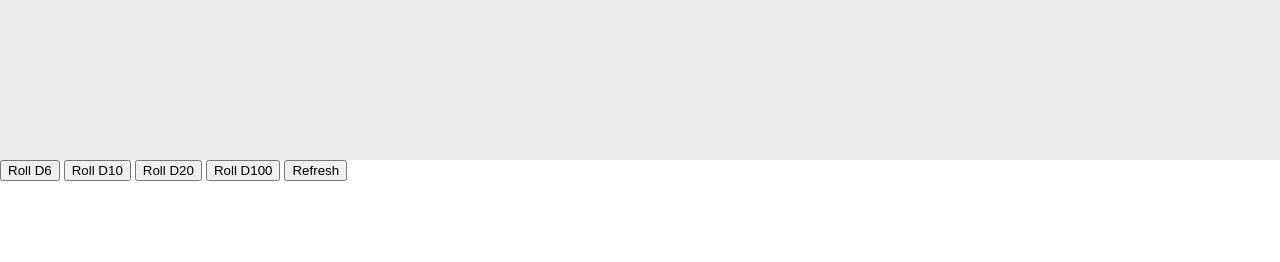
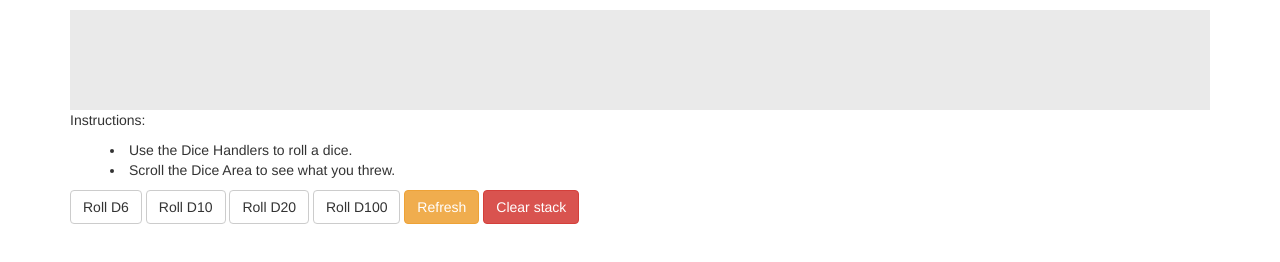
Before and after one commit to ditikos/tinydice, a website: page client/index.html in a window 1280 px wide. Drawn offline with nearby package versions, Linux system fonts and the light colour scheme; no server answers.

Commit message:
Updated files?

```diff
--- a/client/index.html
+++ b/client/index.html
@@ -3,11 +3,18 @@
     <head>
         <meta charset="utf-8"/>
         <title>TinyDice</title>
+        <meta name="viewport" content="width=device-width, initial-scale=1">
+        <link href="//maxcdn.bootstrapcdn.com/bootstrap/3.2.0/css/bootstrap.min.css" rel="stylesheet"/>
         <style>
         body {
             margin:0;
             padding:0;
+            margin-top: 1rem;
         }
+
+            ul {
+                list-style-position: inside;
+            }
 
         #history {
             position:relative;
@@ -20,6 +27,7 @@
         </style>
         <script src="/socket.io/socket.io.js"></script>
         <script src="http://code.jquery.com/jquery-1.11.1.js"></script>
+        <script src="//maxcdn.bootstrapcdn.com/bootstrap/3.2.0/js/bootstrap.min.js"></script>
         <script>
             //var socket = io.connect("http://tinydice-ditikos.rhcloud.com:8000");
             var socket = io();
@@ -32,6 +40,8 @@
                 var dicetype=$(this).data("dice");
                 if (dicetype == "status") {
                     socket.emit("status", {} );
+                } else if (dicetype == "clear") {
+                    socket.emit("clear",{});
                 } else {
                     socket.emit("diceroll",dicetype);
                 }
@@ -40,27 +50,36 @@
             socket.on("diceroll",function(msg) {
                 $message = "";
                 $.each(msg,function(i,v) {
-                    $message+="Roll:"+v.dicetype+" Result:"+v.result+"<br/>";
+                    $message+="["+v.time+"] Roll:"+v.dicetype+" Result:"+v.result+"<br/>";
                 });
                 $("#history").html($message);
             });
             socket.on("status", function(msg) {
                 $message = "";
                 $.each(msg,function(i,v) {
-                    $message+="Roll:"+v.dicetype+" Result:"+v.result+"<br/>";
+                    $message+="["+v.time+"] Roll:"+v.dicetype+" Result:"+v.result+"<br/>";
                 });
                 $("#history").html($message);
             });
         </script>
     </head>
     <body>
+        <div class="container">
         <div id="history"></div>
+        <p>Instructions:<br/>
+            <ul>
+            <li>Use the Dice Handlers to roll a dice.</li>
+            <li>Scroll the Dice Area to see what you threw.</li>
+            </ul>
+        </p>
         <form name="frmDice" id="frmDice">
-            <button type="button" data-dice="d6">Roll D6</button>
-            <button type="button" data-dice="d10">Roll D10</button>
-            <button type="button" data-dice="d20">Roll D20</button>
-            <button type="button" data-dice="d100">Roll D100</button>
-            <button type="button" data-dice="status">Refresh</button>
+            <button class="btn btn-default" type="button" data-dice="d6">Roll D6</button>
+            <button class="btn btn-default" type="button" data-dice="d10">Roll D10</button>
+            <button class="btn btn-default" type="button" data-dice="d20">Roll D20</button>
+            <button class="btn btn-default" type="button" data-dice="d100">Roll D100</button>
+            <button class="btn btn-warning" type="button" data-dice="status">Refresh</button>
+            <button class="btn btn-danger" type="button" data-dice="clear">Clear stack</button>
         </form>
+            </div>
     </body>
 </html>
```
Also changed, not shown: server.js (+22 -6 lines).
